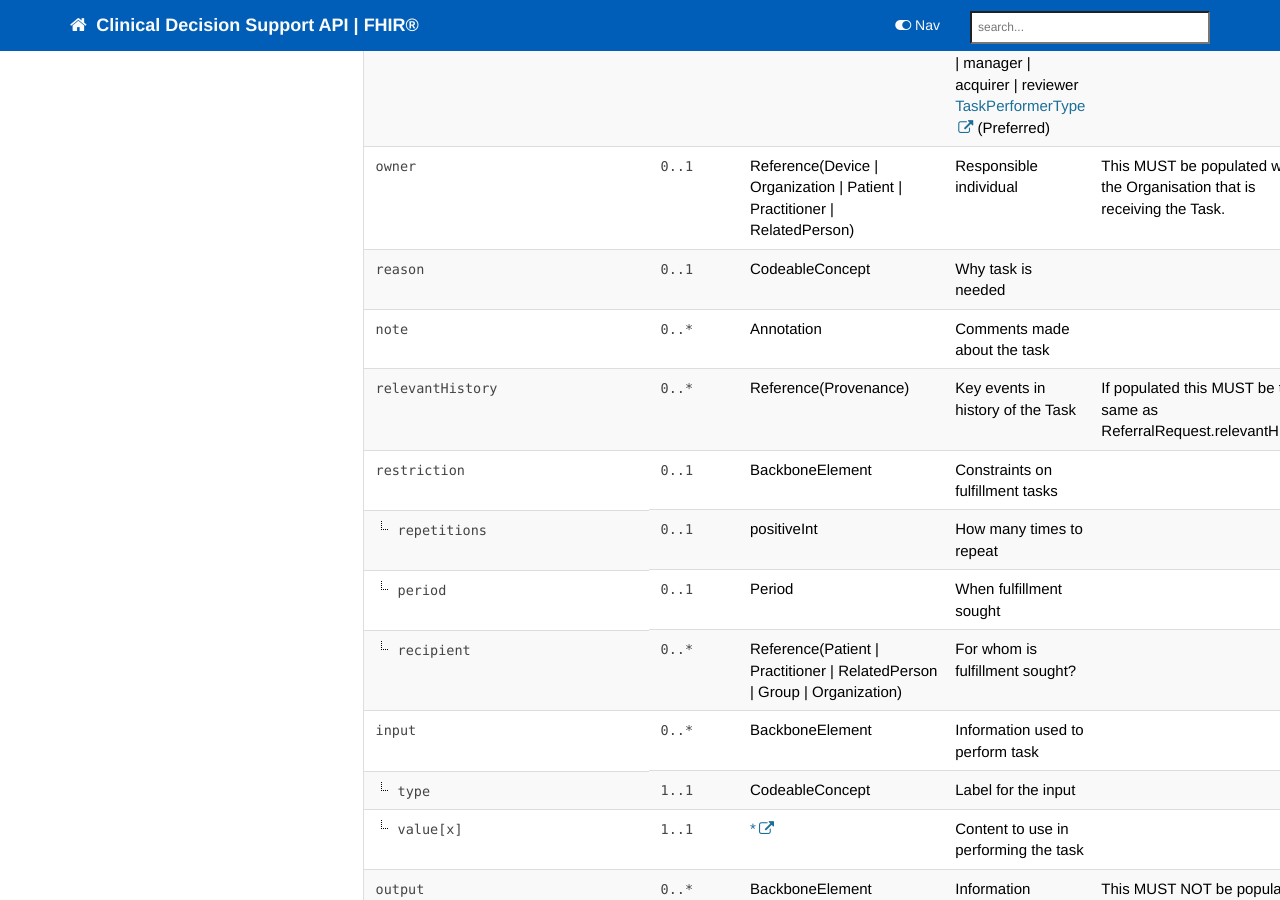
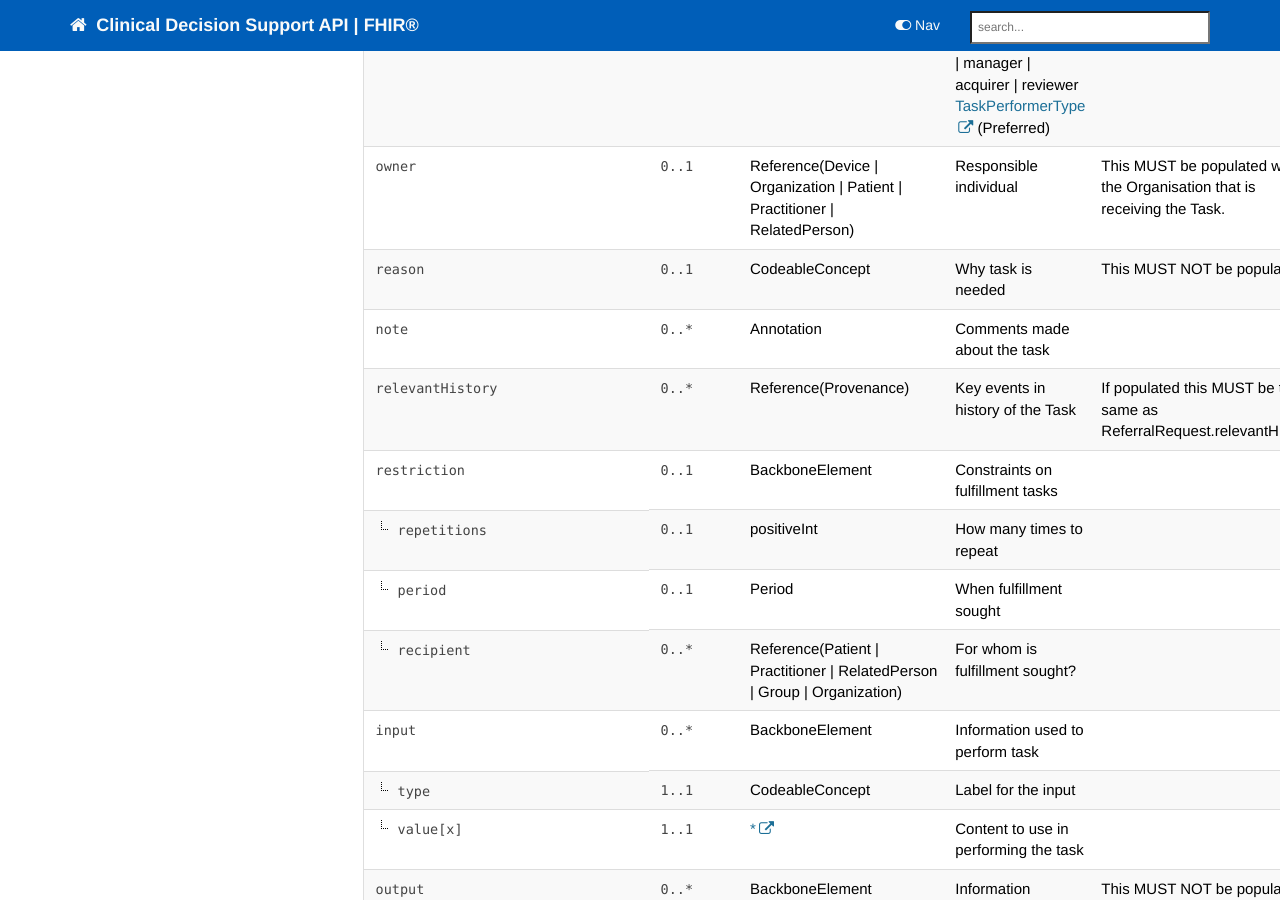
Before and after one commit to nhsconnect/FHIR-CDS, a Jekyll site: the page built from pages/explore/api_task.md, in a window 1280 px wide and 900 px high, scrolled down 2939 px. Built offline with Jekyll 4.4.1, drawn with Linux system fonts in a browser that asks for light colours; nearby versions of some CDN libraries; comment, search, counter and statistics services are not loaded.

Commit message:
Reason - must not be populated
Set 'Reason' guidance to "This MUST NOT be populated."

```diff
--- a/pages/explore/api_task.md
+++ b/pages/explore/api_task.md
@@ -277,7 +277,7 @@ Detailed implementation guidance for an `Task` resource in the CDS context is gi
     <td><code>0..1</code></td>
     <td>CodeableConcept</td>
     <td>Why task is needed</td>
-<td></td>
+<td>This MUST NOT be populated.</td>
 </tr>
 <tr>
   <td><code>note</code></td>
```
